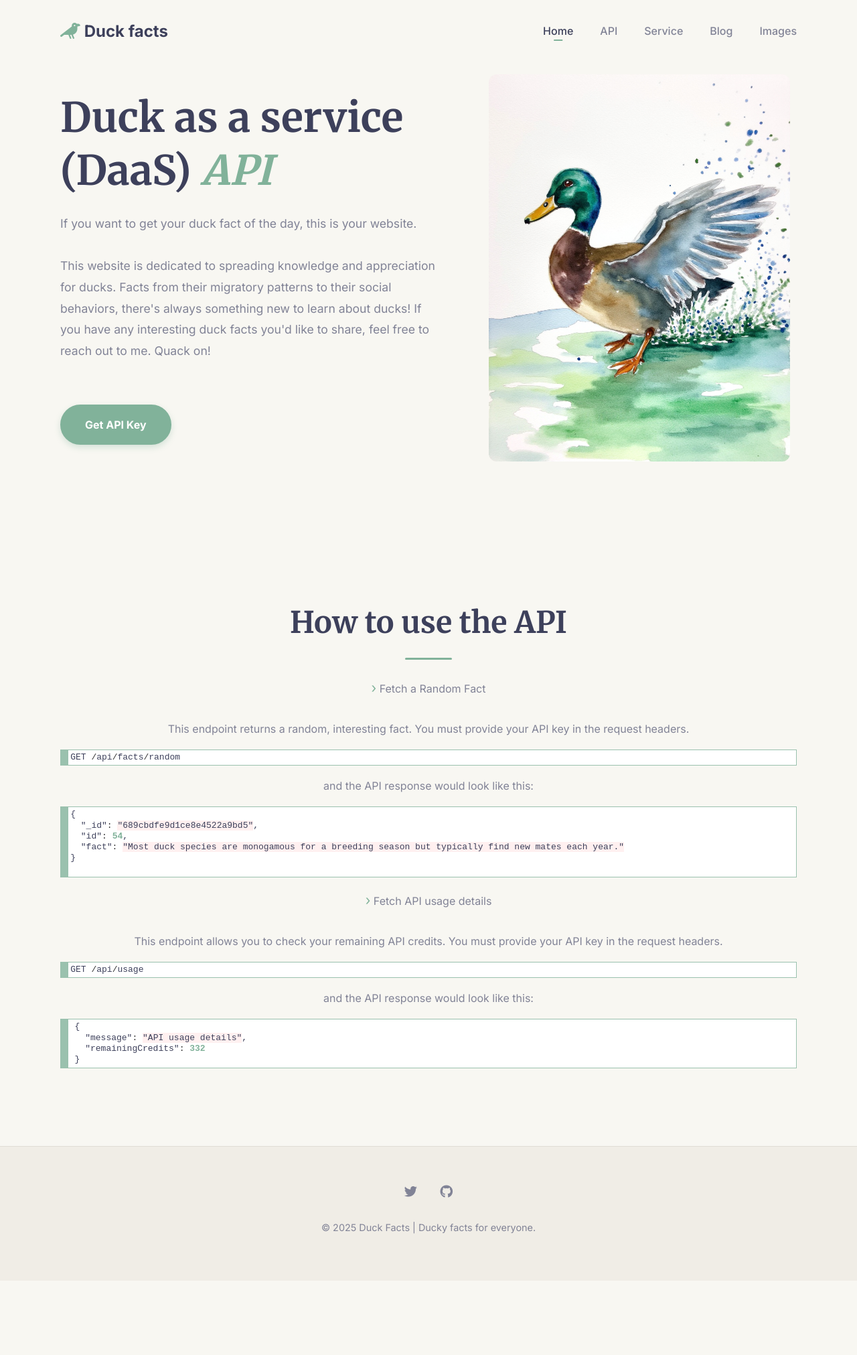
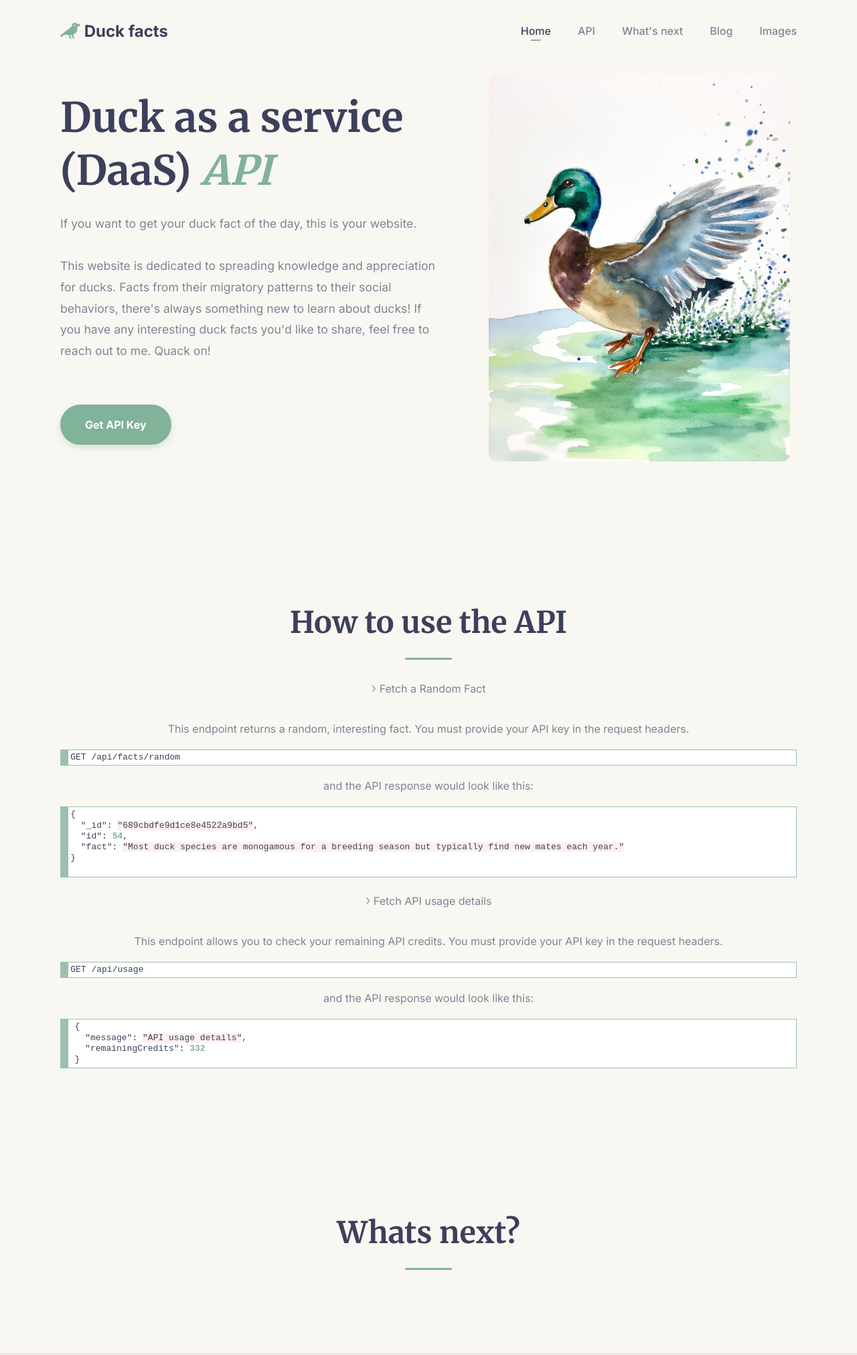
Before and after one commit to bacf5/ducks-api, a website: page public/index.html in a window 1280 px wide. Shown: the top 2023 px of the page at 67% size. Before the commit the page ends 1912 px from the top, so only its background shows below. Drawn offline with Linux system fonts and the light colour scheme; no server answers.

Commit message:
Added new section: Whats next? / roadmap about the API

```diff
--- a/public/index.html
+++ b/public/index.html
@@ -1,5 +1,5 @@
 <!DOCTYPE html>
-<html lang="tr">
+<html lang="en">
   <head>
     <meta charset="UTF-8" />
     <meta name="viewport" content="width=device-width, initial-scale=1.0" />
@@ -495,7 +495,7 @@
           <ul class="nav-menu" id="nav-menu">
             <li class="nav-item"><a href="#home" class="nav-link active">Home</a></li>
             <li class="nav-item"><a href="#about" class="nav-link">API</a></li>
-            <li class="nav-item"><a href="#services" class="nav-link">Service</a></li>
+            <li class="nav-item"><a href="#whats-next" class="nav-link">What's next</a></li>
             <li class="nav-item"><a href="#blog" class="nav-link">Blog</a></li>
             <li class="nav-item"><a href="#gallery" class="nav-link">Images</a></li>
           </ul>
@@ -567,6 +567,11 @@
 
         </p>
       </section>
+      <section id="whats-next" class="container reveal">
+        <h2 class="section-title">Whats next?</h2>
+
+
+        </section>
 
 
     <!-- Footer -->
```
